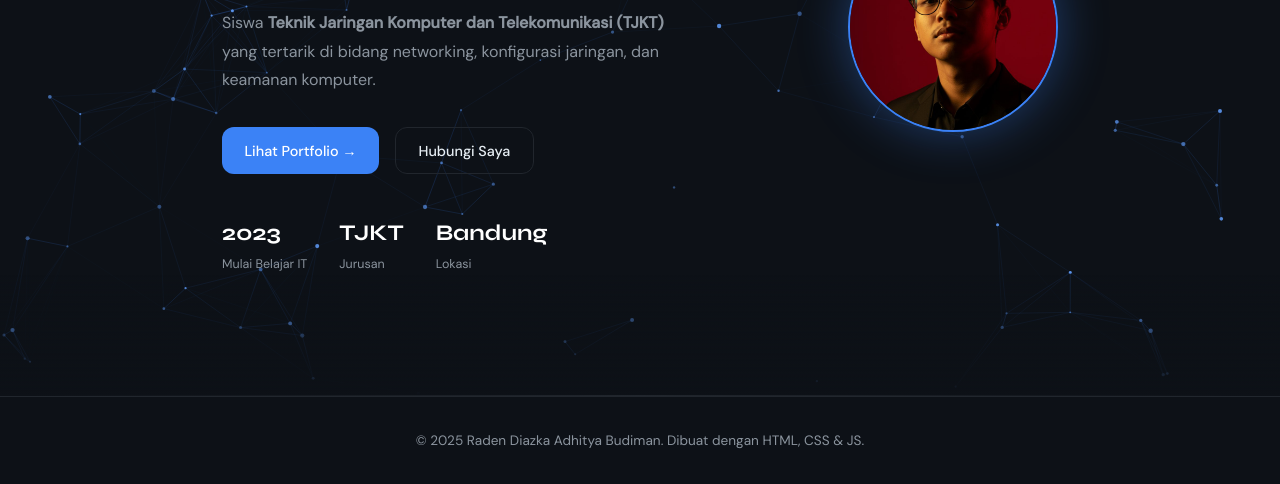
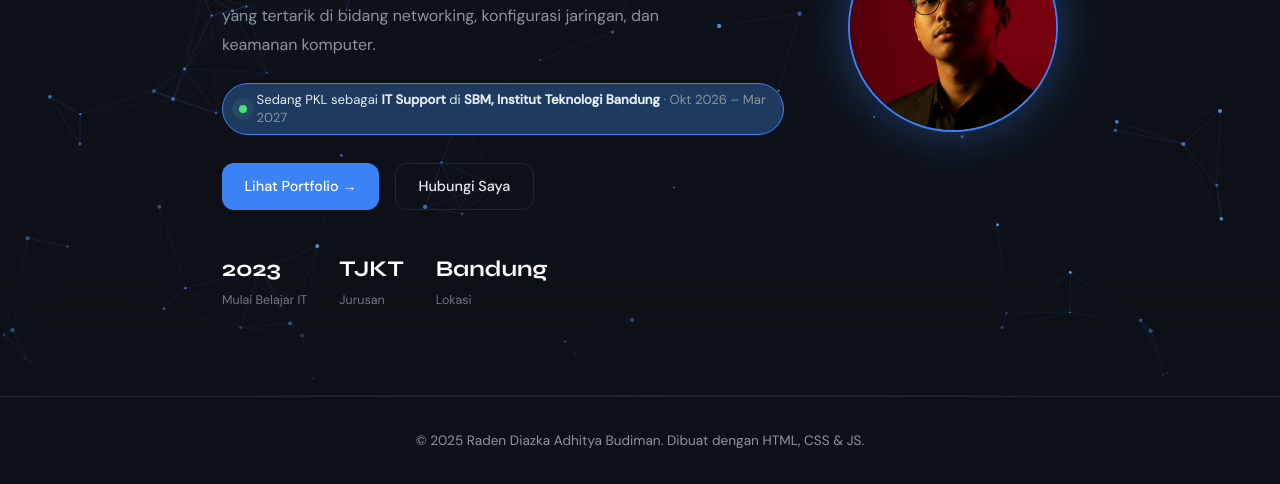
Before and after one commit to raden-diazka/raden-diazka.github.io, a plain HTML site: page index.html in a window 1280 px wide. Shown: the part 405-889 px from the top of the page. Drawn offline with nearby package versions, Linux system fonts and the light colour scheme.

Commit message:
Add internship status section to index.html
Added a status section for internship details with styling.

```diff
--- a/index.html
+++ b/index.html
@@ -88,10 +88,43 @@
       color: var(--text-muted);
       font-size: 1rem;
       max-width: 480px;
-      margin-bottom: 2rem;
+      margin-bottom: 1.5rem;
       line-height: 1.8;
       opacity: 0;
       animation: fadeUp 0.6s ease forwards 0.45s;
+    }
+
+    /* Status PKL */
+    .hero-status {
+      display: inline-flex;
+      align-items: center;
+      gap: 0.6rem;
+      background: var(--accent-soft);
+      border: 1px solid var(--accent);
+      color: var(--text-main);
+      border-radius: 999px;
+      padding: 0.4rem 1rem;
+      font-size: 0.82rem;
+      line-height: 1.4;
+      margin-bottom: 1.75rem;
+      opacity: 0;
+      animation: fadeUp 0.6s ease forwards 0.5s;
+    }
+
+    .status-dot {
+      width: 8px;
+      height: 8px;
+      border-radius: 50%;
+      background: #4ade80;
+      flex-shrink: 0;
+      box-shadow: 0 0 0 0 rgba(74,222,128,0.6);
+      animation: statusPulse 2s ease-in-out infinite;
+    }
+
+    @keyframes statusPulse {
+      0%   { box-shadow: 0 0 0 0 rgba(74,222,128,0.6); }
+      70%  { box-shadow: 0 0 0 8px rgba(74,222,128,0); }
+      100% { box-shadow: 0 0 0 0 rgba(74,222,128,0); }
     }
 
     .hero-cta {
@@ -168,6 +201,7 @@
     @media (max-width: 640px) {
       .hero { flex-direction: column-reverse; gap: 2rem; padding-top: 3rem; min-height: auto; }
       .avatar-wrapper { width: 150px; height: 150px; }
+      .hero-status { border-radius: 14px; }
     }
   </style>
 </head>
@@ -208,6 +242,16 @@
             Siswa <strong>Teknik Jaringan Komputer dan Telekomunikasi (TJKT)</strong>
             yang tertarik di bidang networking, konfigurasi jaringan, dan keamanan komputer.
           </p>
+
+          <!-- Status PKL -->
+          <div class="hero-status">
+            <span class="status-dot"></span>
+            <span>
+              Sedang PKL sebagai <strong>IT Support</strong> di
+              <strong>SBM, Institut Teknologi Bandung</strong>
+              <span style="color:var(--text-muted);">· Okt 2026 – Mar 2027</span>
+            </span>
+          </div>
 
           <div class="hero-cta">
             <a href="portfolio.html" class="btn btn-primary">Lihat Portfolio →</a>
```
